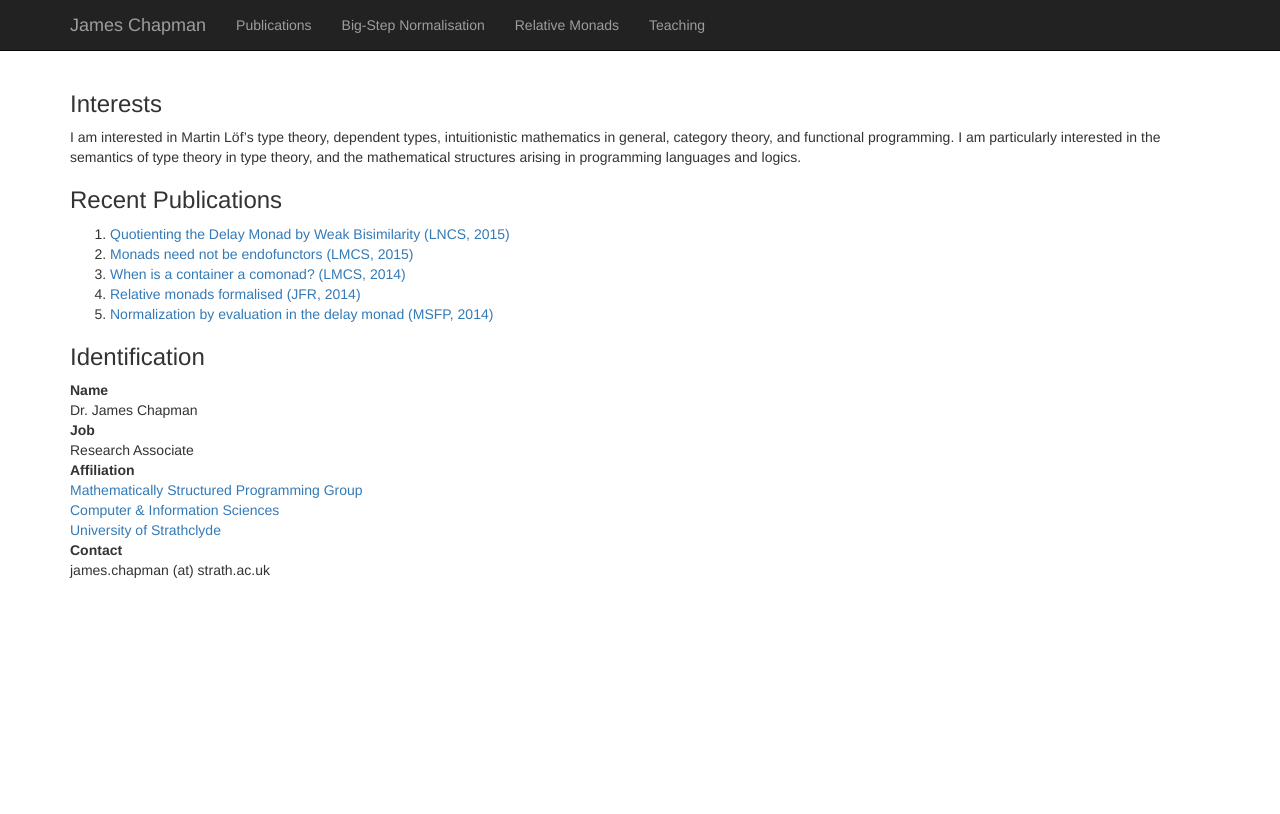
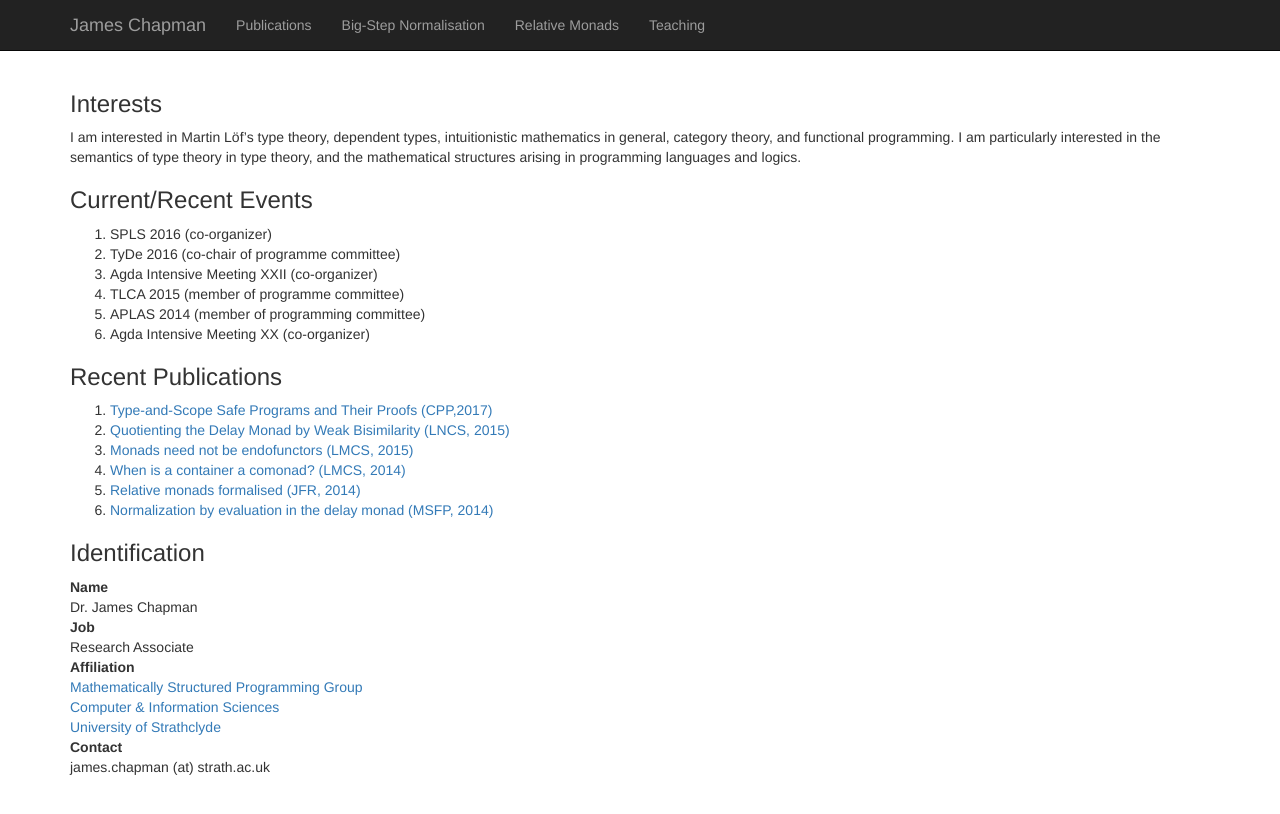
Before and after one commit to jmchapman/jmchapman.github.io, a Jekyll site: the page built from index.html, in a window 1280 px wide. Shown: the top 814 px of the page. Built offline with Jekyll 4.4.1, drawn with Linux system fonts in a browser that asks for light colours; nearby versions of some CDN libraries.

Commit message:
Update index.html
added CPP paper and reinstated events

```diff
--- a/index.html
+++ b/index.html
@@ -12,19 +12,24 @@ title: James Chapman
       structures arising in programming languages and logics.
     </p>
   </article>
-<!--  <article>
+  <article>
     <h3>Current/Recent Events</h3>
     <ol>
+      <li>SPLS 2016 (co-organizer)</li>
       <li>TyDe 2016 (co-chair of programme committee)</li>
-      <li>Agda Intensive Meeting XXII (organizer)</li>
+      <li>Agda Intensive Meeting XXII (co-organizer)</li>
       <li>TLCA 2015 (member of programme committee)</li>
       <li>APLAS 2014 (member of programming committee)</li>
-      <li>Agda Intensive Meeting XX (organizer)</li>
+      <li>Agda Intensive Meeting XX (co-organizer)</li>
     </ol>
-  </article> -->
+  </article>
   <article>
     <h3>Recent Publications</h3>
     <ol>
+<!--      <li><a href="Publications.html#restcatsjfr">
+	      Formalizing Restriction Categories (JFR, ?)</a> -->
+      <li><a href="Publications.html#semkit">
+	  Type-and-Scope Safe Programs and Their Proofs (CPP,2017)</a></li>
       <li><a href="Publications.html#quotdelay">
 	  Quotienting the Delay Monad by Weak Bisimilarity (LNCS, 2015)</a></li>
       <li><a href="Publications.html#relmonlmcs">
```
